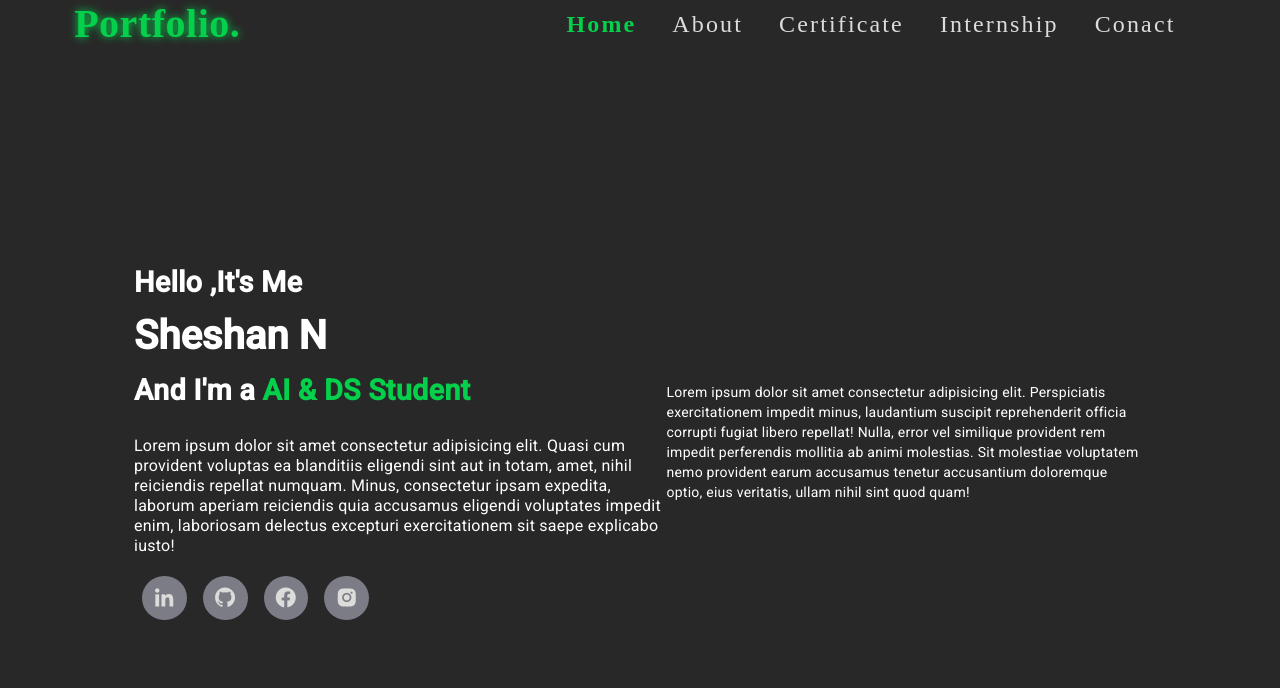
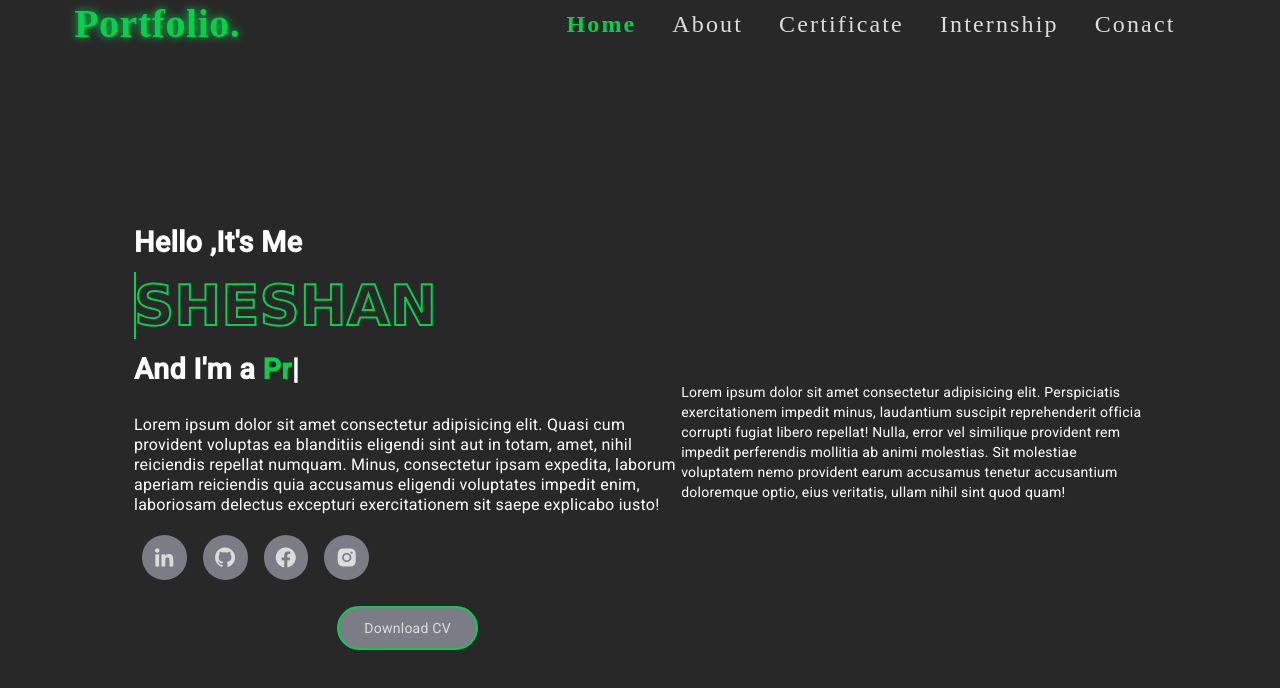
Before and after one commit to N-Sheshan/my_portfolio, an Angular app: page / in a window 1280 px wide. Shown: the top 688 px of the page. Built offline with nearby package versions, Linux system fonts and the light colour scheme; a web font is replaced by a local one.

Commit message:
second level changes in home page

```diff
--- a/package.json
+++ b/package.json
@@ -23,6 +23,7 @@
     "bootstrap": "^5.2.3",
     "rxjs": "~7.8.0",
     "tslib": "^2.3.0",
+    "typed.js": "^2.0.15",
     "zone.js": "~0.12.0"
   },
   "devDependencies": {
--- a/src/app/home/home.component.css
+++ b/src/app/home/home.component.css
@@ -17,9 +17,29 @@
     font-weight: 700;
 }
 .promo-detail h1{
-    font-size: 2.5rem;
+    font-size: 3.5rem;
     font-weight: 700;
     line-height: 1.2;
+    font-family: Verdana, Geneva, Tahoma, sans-serif;
+    color: transparent;
+    -webkit-text-stroke: 2px var(--colo3);
+    position: relative;
+}
+.promo-detail h1::before{
+    content: ' SHESHAN';
+    position: absolute;
+    width: 0%;
+    height: 100%;
+    overflow: hidden;
+    /* margin-left:-8px ; */
+    /* padding-right: -10px; */
+    color: var(--colo3);
+    border-right: 2px solid var(--colo3);
+    transition: 1s ease-in-out;
+}
+.promo-detail h1:hover::before{
+    width:60%;
+    filter: drop-shadow(0 0 20px var(--colo3));
 }
 .promo-detail p{
     font-size: 1rem;
@@ -28,8 +48,9 @@
 .promo-detail h3:nth-of-type(2){
     margin-bottom: 2rem;
 }
-span{
+.auto-typing{
     color: var(--colo3);
+    font-weight: 800;
 }
 .social-media i{
     font-size: 1.5rem;
@@ -50,7 +71,26 @@ span{
 .social-media i:hover{
   color: var(--colo3);
   box-shadow: 0 0 20px var(--colo6);
-  text-shadow: 0 0 10px var(--colo6);
+  text-shadow: 0 0 10px var(--colo3);
   border: 2px solid currentColor;
   transform: scale(1.2);
+  background-color: var(--colo2);
 }
+
+.cv{
+   display: flex;
+   justify-content: center;
+   align-items: center;
+   height: 10vh;
+}
+.cv a{
+    text-decoration: none;
+    padding: 10px 25px;
+    border-radius: 50px;
+    background-color: var(--colo8);
+    color: var(--colo1);
+    border: 2px solid var(--colo3);
+}
+.cv a:hover{
+    letter-spacing: 2px;
+}
--- a/src/app/home/home.component.html
+++ b/src/app/home/home.component.html
@@ -3,8 +3,8 @@
     <div class="row ">
         <div class="col promo-detail">
             <h3>Hello ,It's Me</h3>
-            <h1>Sheshan N</h1>
-            <h3>And I'm a <span>AI & DS Student</span>
+            <h1>SHESHAN </h1>
+            <h3>And I'm a <span class="auto-typing"></span>
             </h3>
             <p>Lorem ipsum dolor sit amet consectetur adipisicing elit. Quasi cum provident voluptas ea blanditiis eligendi sint aut in totam, amet, nihil reiciendis repellat numquam. Minus, consectetur ipsam expedita, laborum aperiam reiciendis quia accusamus eligendi voluptates impedit enim, laboriosam delectus excepturi exercitationem sit saepe explicabo iusto!</p>
         </div>
@@ -15,10 +15,10 @@
             <a href=""><i class='bx bxl-instagram-alt'></i></a>
             <!-- <a href=""><i class='bx bxl-whatsapp' ></i></a> -->
 
-
-
-
-
+        </div>
+        <div class="cv">
+            <a href="">Download CV</a>
+            <img src="" alt="">
         </div>
     </div>
     <div class="row ">
--- a/src/app/home/home.component.ts
+++ b/src/app/home/home.component.ts
@@ -1,4 +1,7 @@
-import { Component } from '@angular/core';
+// import { Component } from '@angular/core';
+import { Component, OnInit } from '@angular/core';
+import Typed from 'typed.js';
+
 
 @Component({
   selector: 'app-home',
@@ -7,4 +10,17 @@ import { Component } from '@angular/core';
 })
 export class HomeComponent {
 
+  // import Typed from 'typed.js';
+
+  ngOnInit(): void {
+    const typingEffect = new Typed(".auto-typing", {
+      strings: ['AI & DS Student', 'Programmer', 'Frontend Developer'],
+      loop: true,
+      typeSpeed: 100,
+      backSpeed: 80,
+      startDelay: 1000,
+      backDelay: 1500,
+    });
+  }
+
 }
--- a/src/index.html
+++ b/src/index.html
@@ -14,5 +14,6 @@
 </head>
 <body class="mat-typography">
   <app-root></app-root>
+  <script src="https://unpkg.com/typed.js@2.0.15/dist/typed.umd.js"></script>
 </body>
 </html>
```
Also changed, not shown: 1 other file (tests, documents, lock files or other folders).
